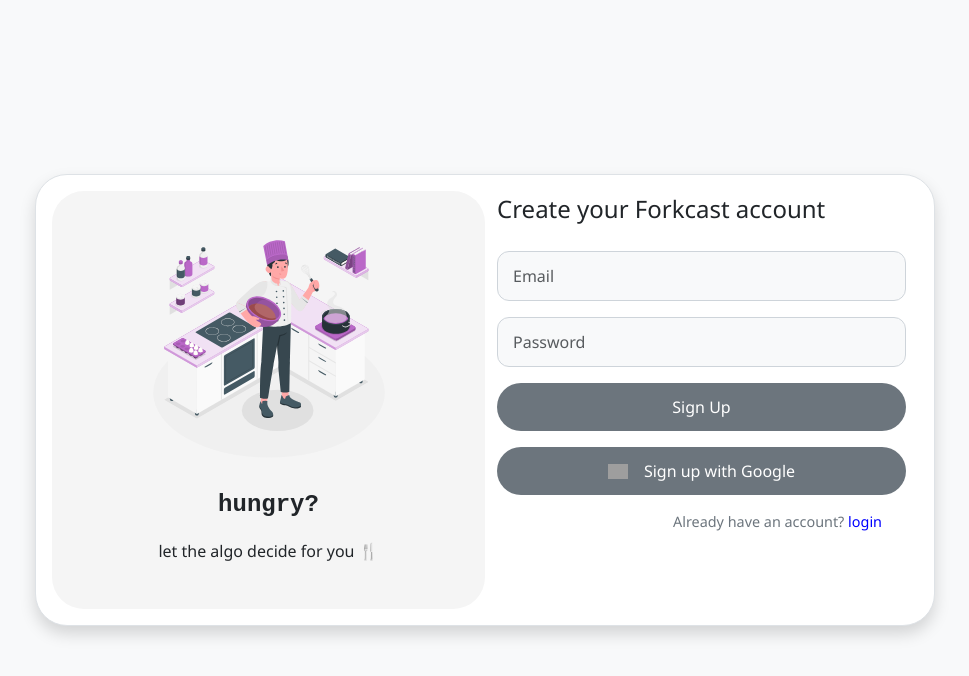
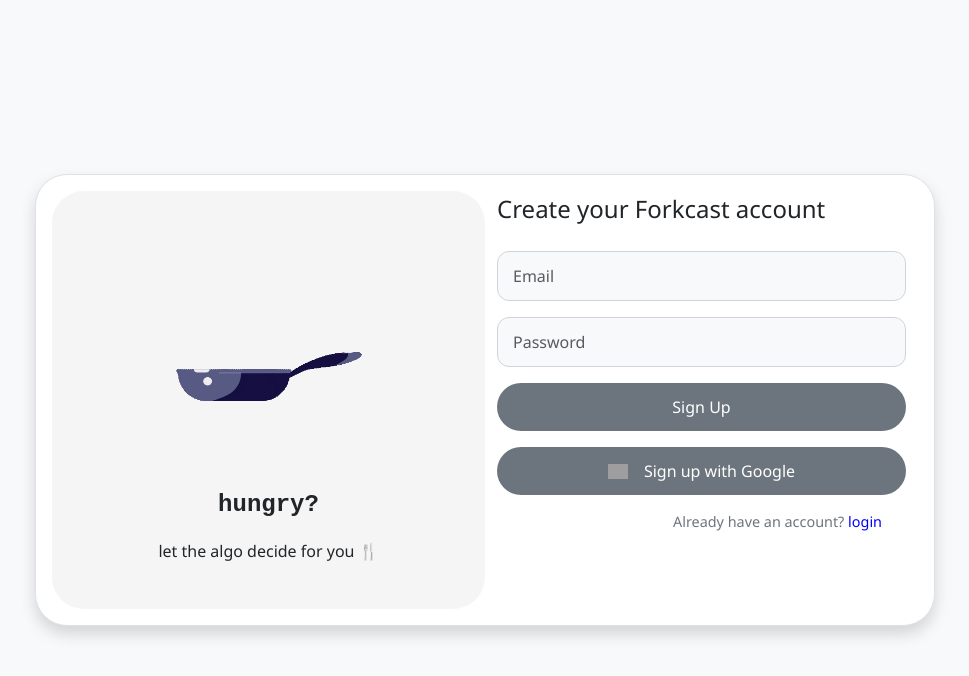
Before and after one commit to Sujal-prasad/forkcast-web-app, a Flask app: page /signup in a window 1280 px wide. Shown: the top 676 px of the page, without its empty margins (155-1124 px from the left). Run offline with Flask 3, Linux system fonts and the light colour scheme; some libraries are stand-ins or nearby versions; grey boxes are pictures that could not be loaded.

Commit message:
more frontend changes

```diff
--- a/templates/login.html
+++ b/templates/login.html
@@ -16,7 +16,7 @@
 
         <div class="col-md-6 rounded-5 d-flex justify-content-center align-items-center flex-column left-box" style="background-color:whitesmoke">
           <div class="featured-image mb-3">
-            <img src="{{ url_for('static', filename='images/login-eating.svg') }}" class="img-fluid" alt="image" width="250px">
+            <img src="{{ url_for('static', filename='images/login-second.gif') }}" class="img-fluid" alt="image" width="250px">
           </div>
           <p class="fs-2 text-center" style="font-family: 'Courier New', Courier, monospace; font-weight: 600;">
             let's verify you first
--- a/templates/signup.html
+++ b/templates/signup.html
@@ -17,7 +17,7 @@
 
         <div class="col-md-6 rounded-5 d-flex justify-content-center align-items-center flex-column left-box" style="background-color:whitesmoke">
           <div class="featured-image mb-3">
-            <img src="{{ url_for('static', filename='images/Chef-amico.svg') }}" class="img-fluid" alt="signup" width="250px">
+            <img src="{{ url_for('static', filename='images/signup-second.gif') }}" class="img-fluid" alt="signup" width="250px">
           </div>
           <p class="fs-4 fw-semibold text-center" style="font-family: 'Courier New', Courier, monospace;">
             hungry?
```
Also changed, not shown: static/images/login-second.gif (added), static/images/signup-second.gif (added).
